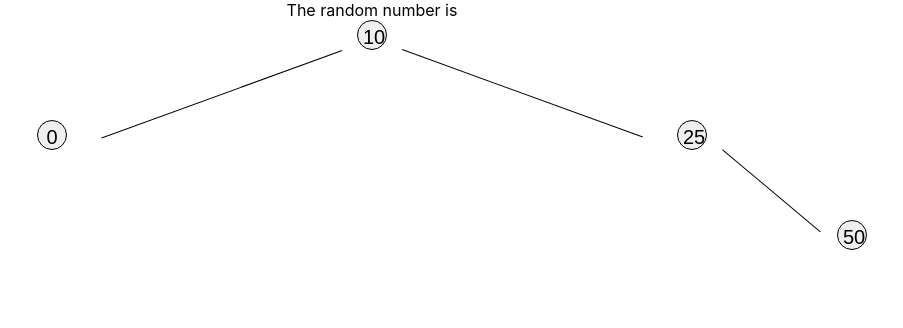
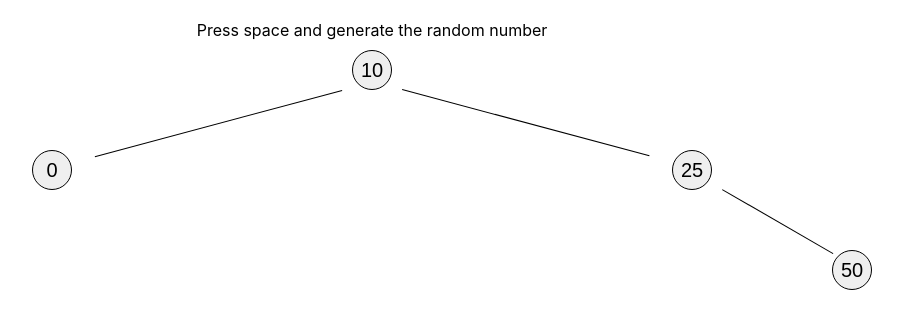
Before and after one commit to yiyefang617/project-bst, a React (Create React App) app in the folder project-bst/: page / in a window 1280 px wide. Shown: the top 328 px of the page, without its empty margins (268-1171 px from the left). Built offline with nearby package versions, Linux system fonts and the light colour scheme.

Commit message:
feat: deleting nodes on click

```diff
--- a/project-bst/src/App.js
+++ b/project-bst/src/App.js
@@ -1,5 +1,7 @@
 import React, { useState, useEffect } from "react";
 import BinarySearchTreeApp from "./components/BinarySearchTreeApp";
+//Yiyefang@2021-08-14
+// The app arrows can only support within tree level of 5
 
 const App = () => {
   const [number, setNumber] = useState("");
@@ -7,21 +9,21 @@ const App = () => {
   const min = -100;
   const handleKeyDown = (event) => {
     if (event.key === " ") {
-      console.log("Submit Button   Pressed");
       setNumber(Math.floor(Math.random() * (max - min + 1)) + min);
     }
   };
   useEffect(() => {
     window.addEventListener("keydown", handleKeyDown);
+    // eslint-disable-next-line react-hooks/exhaustive-deps
   }, []);
 
   return (
     <div
       className="App"
       onKeyDown={handleKeyDown}
-      style={{ textAlign: "center" }}
+      style={{ textAlign: "center", margin: " 20px auto" }}
     >
-      The random number is {number}
+      Press space and generate the random number {number}
       <BinarySearchTreeApp number={number} />
     </div>
   );
--- a/project-bst/src/components/BinaryNodeComponent.js
+++ b/project-bst/src/components/BinaryNodeComponent.js
@@ -8,42 +8,42 @@ const BinaryNodeComponent = (props) => {
     leftStyle = {
       left: "-20vw",
       width: "20vw",
-      MozTransform: "rotate(-20deg)",
+      MozTransform: "rotate(-15deg)",
       MozTransformOrigin: "100% 0%",
-      WebkitTransform: "rotate(-20deg)",
+      WebkitTransform: "rotate(-15deg)",
       WebkitTransformOrigin: "100% 0%",
-      transform: "rotate(-20deg)",
+      transform: "rotate(-15deg)",
       transformOrigin: "100% 0",
     };
     rightStyle = {
       right: "0vw",
       width: "20vw",
-      MozTransform: "rotate(-160deg)",
+      MozTransform: "rotate(-165deg)",
       MozTransformOrigin: "100% 0%",
-      WebkitTransform: "rotate(-160deg)",
+      WebkitTransform: "rotate(-165deg)",
       WebkitTransformOrigin: "100% 0%",
-      transform: "rotate(-160deg)",
+      transform: "rotate(-165deg)",
       transformOrigin: "100% 0",
     };
   } else if (props.level === 2) {
     leftStyle = {
       left: "-10vw",
       width: "10vw",
-      MozTransform: "rotate(-40deg)",
+      MozTransform: "rotate(-30deg)",
       MozTransformOrigin: "100% 0%",
-      WebkitTransform: "rotate(-40deg)",
+      WebkitTransform: "rotate(-30deg)",
       WebkitTransformOrigin: "100% 0%",
-      transform: "rotate(-40deg)",
+      transform: "rotate(-30deg)",
       transformOrigin: "100% 0",
     };
     rightStyle = {
       right: "0vw",
       width: "10vw",
-      MozTransform: "rotate(-140deg)",
+      MozTransform: "rotate(-150deg)",
       MozTransformOrigin: "100% 0%",
-      WebkitTransform: "rotate(-140deg)",
+      WebkitTransform: "rotate(-150deg)",
       WebkitTransformOrigin: "100% 0%",
-      transform: "rotate(-140deg)",
+      transform: "rotate(-150deg)",
       transformOrigin: "100% 0",
     };
   } else if (props.level === 3) {
@@ -71,21 +71,21 @@ const BinaryNodeComponent = (props) => {
     leftStyle = {
       left: "-5.75vw",
       width: "5.75vw",
-      MozTransform: "rotate(-80deg)",
+      MozTransform: "rotate(-70deg)",
       MozTransformOrigin: "100% 0%",
-      WebkitTransform: "rotate(-80deg)",
+      WebkitTransform: "rotate(-70deg)",
       WebkitTransformOrigin: "100% 0%",
-      transform: "rotate(-80deg)",
+      transform: "rotate(-70deg)",
       transformOrigin: "100% 0",
     };
     rightStyle = {
       right: "0vw",
       width: "5.75vw",
-      MozTransform: "rotate(-100deg)",
+      MozTransform: "rotate(-110deg)",
       MozTransformOrigin: "100% 0%",
-      WebkitTransform: "rotate(-100deg)",
+      WebkitTransform: "rotate(-110deg)",
       WebkitTransformOrigin: "100% 0%",
-      transform: "rotate(-100deg)",
+      transform: "rotate(-110deg)",
       transformOrigin: "100% 0",
     };
   } else {
@@ -96,7 +96,9 @@ const BinaryNodeComponent = (props) => {
       display: "none",
     };
   }
-
+  const handleClick = (value) => {
+    props.onRemove(value);
+  };
   return (
     <div className={binaryNode} style={props.style}>
       <div
@@ -113,13 +115,13 @@ const BinaryNodeComponent = (props) => {
             style={{
               margin: "0 auto",
               border: "1px solid black",
-              width: "30px",
-              height: "30px",
+              width: "40px",
+              height: "40px",
               padding: "5px",
               borderRadius: "50%",
               fontSize: "20px",
             }}
-            onClick={props.onRemove(props.value)}
+            onClick={() => handleClick(props.value)}
           >
             {props.value}
           </button>
--- a/project-bst/src/components/BinarySearchTreeApp.js
+++ b/project-bst/src/components/BinarySearchTreeApp.js
@@ -15,20 +15,14 @@ class BinarySearchTreeApp extends Component {
     this.state.bTree.insert(this.state.insertValue);
   };
 
-  // remove = () => {
-  //   if (this.state.bTree !== null && !isNaN(this.state.remove)) {
-  //     this.state.bTree.remove(parseInt(this.state.remove, 10));
-  //   }
-  // };
   remove = (value) => {
-    console.log("deleting!");
-    if (this.state.bTree !== null && !isNaN()) {
-      this.state.bTree.remove(value);
-    }
+    console.log(value);
+
+    this.state.bTree.remove(value);
+    this.setState({ bTree: this.state.bTree });
   };
 
   componentDidMount() {
-    console.log("componentdidmount");
     this.state.bTree.insert(10);
     this.state.bTree.insert(0);
     this.state.bTree.insert(25);
@@ -44,10 +38,12 @@ class BinarySearchTreeApp extends Component {
 
   render() {
     const values = this.state.bTree.levelOrder();
-    console.log("values" + values);
     return (
       <div>
-        <div className="BST" style={{ position: "relative" }}>
+        <div
+          className="BST"
+          style={{ position: "relative", marginTop: "10px" }}
+        >
           {values.length > 0 &&
             values.map((value, index) => (
               <BinaryTreeLevel
```
